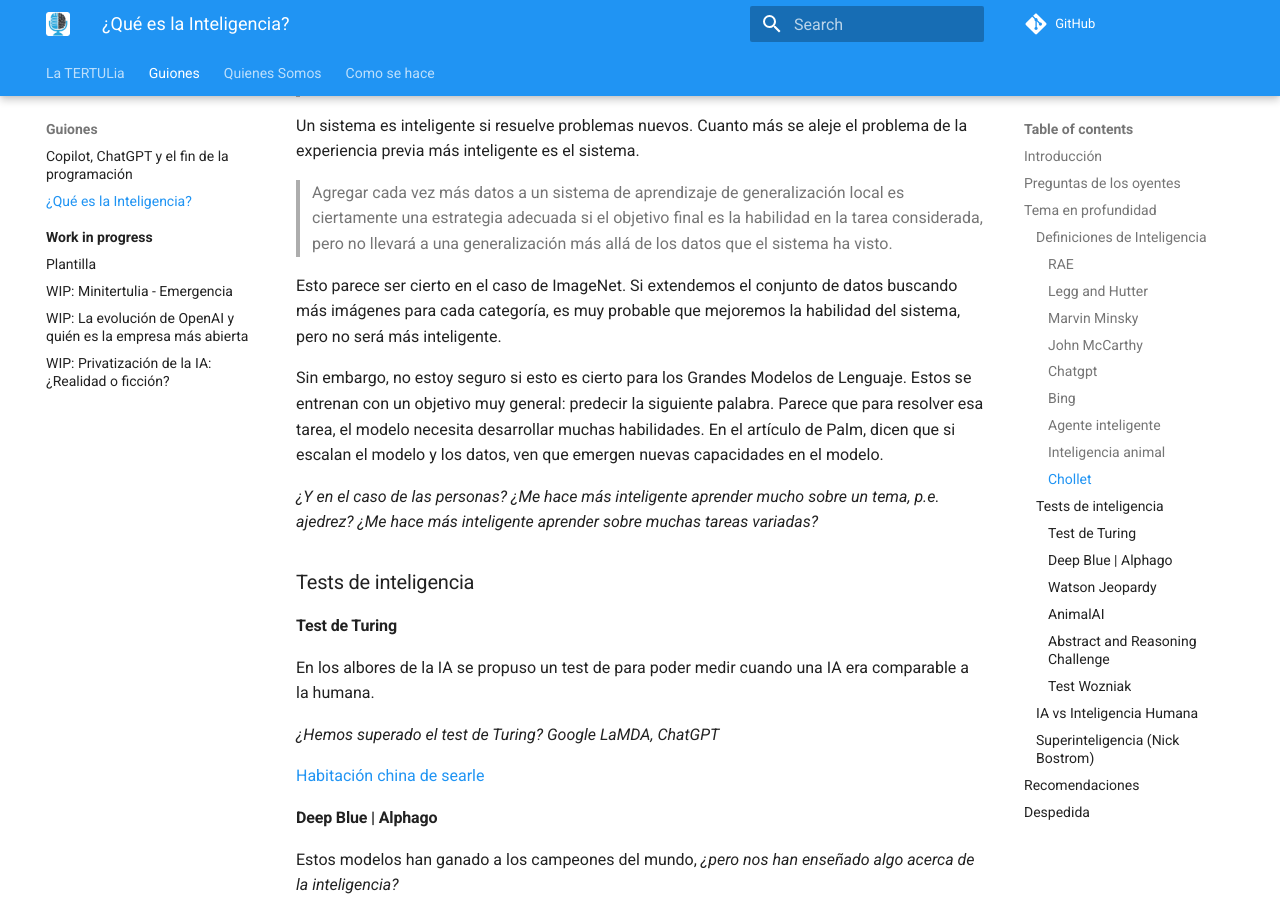
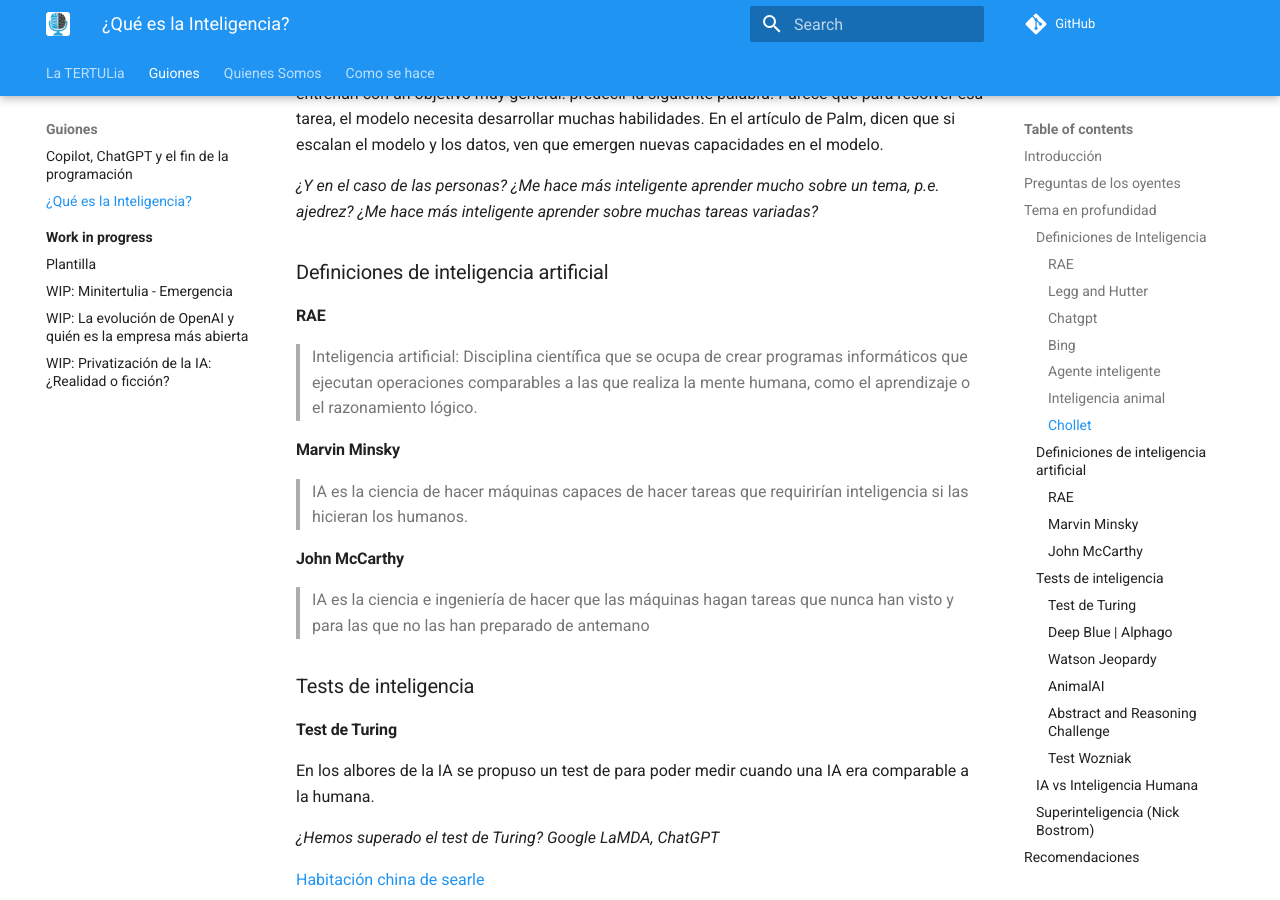
Before and after one commit to ironbar/tertulia_inteligencia_artificial, an MkDocs documentation site: the page built from docs/guiones/02-que-es-la-inteligencia.md, in a window 1280 px wide and 900 px high, scrolled down 2032 px. Built offline with MkDocs 1.6.1 and Material for MkDocs 9.7.7, drawn with Linux system fonts in a browser that asks for light colours; comment, search, counter and statistics services are not loaded; some of the changed text lies outside the part shown.

Commit message:
Update 02-que-es-la-inteligencia.md

```diff
--- a/docs/guiones/02-que-es-la-inteligencia.md
+++ b/docs/guiones/02-que-es-la-inteligencia.md
@@ -73,6 +67,19 @@ Sin embargo, no estoy seguro si esto es cierto para los Grandes Modelos de Lengu
 
 _¿Y en el caso de las personas? ¿Me hace más inteligente aprender mucho sobre un tema, p.e. ajedrez? ¿Me hace más inteligente aprender sobre muchas tareas variadas?_
 
+### Definiciones de inteligencia artificial
+
+#### RAE
+
+> Inteligencia artificial: Disciplina científica que se ocupa de crear programas informáticos que ejecutan operaciones comparables a las que realiza la mente humana, como el aprendizaje o el razonamiento lógico.
+
+#### Marvin Minsky
+
+> IA es la ciencia de hacer máquinas capaces de hacer tareas que requirirían inteligencia si las hicieran los humanos.
+
+#### John McCarthy
+
+> IA es la ciencia e ingeniería de hacer que las máquinas hagan tareas que nunca han visto y para las que no las han preparado de antemano
 
 ### Tests de inteligencia
 
```
Also changed, not shown: other parts of docs/guiones/02-que-es-la-inteligencia.md (+1 -7 lines).
